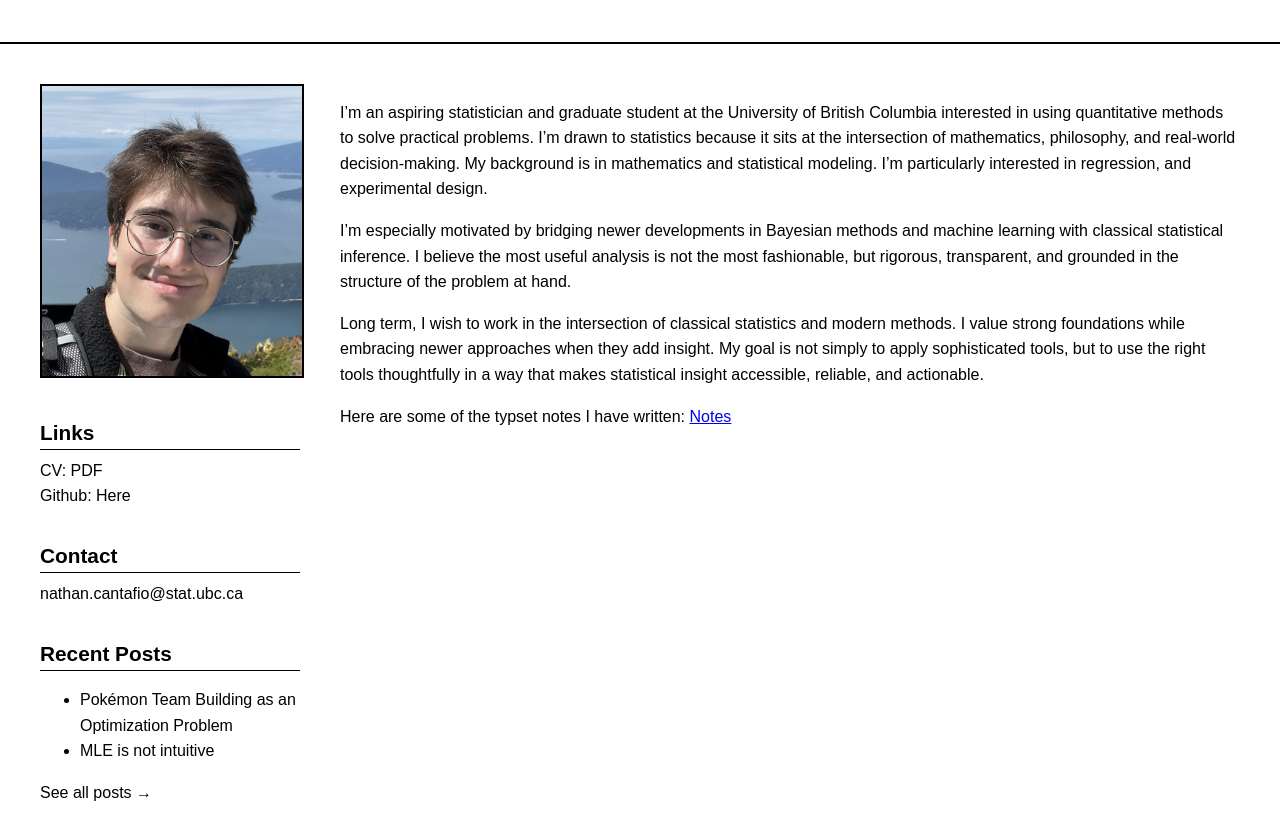
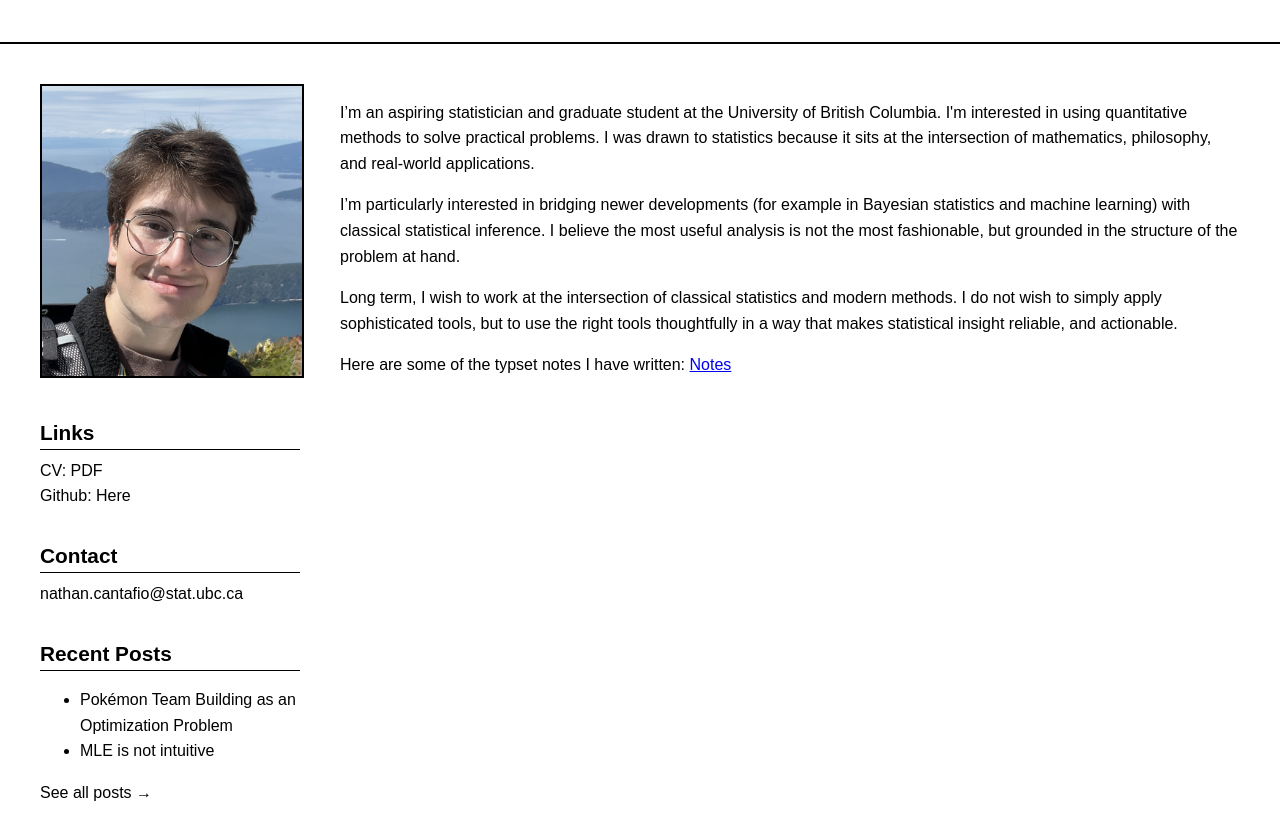
Before and after one commit to nathan-cantafio/nathan-cantafio.github.io, a plain HTML site: page index.html in a window 1280 px wide. Shown: the part 75-912 px from the top of the page. Drawn offline with Linux system fonts and the light colour scheme.

Commit message:
cleaned up bio

```diff
--- a/index.html
+++ b/index.html
@@ -28,15 +28,15 @@
         <!-- Main content area -->
         <div class="main-content">
             <p>
-            I’m an aspiring statistician and graduate student at the University of British Columbia interested in using quantitative methods to solve practical problems. I’m drawn to statistics because it sits at the intersection of mathematics, philosophy, and real-world decision-making. My background is in mathematics and statistical modeling. I’m particularly interested in regression, and experimental design.
+            I’m an aspiring statistician and graduate student at the University of British Columbia. I'm interested in using quantitative methods to solve practical problems. I was drawn to statistics because it sits at the intersection of mathematics, philosophy, and real-world applications.
             </p>
 
 			<p>
-            I’m especially motivated by bridging newer developments in Bayesian methods and machine learning with classical statistical inference. I believe the most useful analysis is not the most fashionable, but rigorous, transparent, and grounded in the structure of the problem at hand.
+            I’m particularly interested in bridging newer developments (for example in Bayesian statistics and machine learning) with classical statistical inference. I believe the most useful analysis is not the most fashionable, but grounded in the structure of the problem at hand.
             </p>
 
             <p>
-            Long term, I wish to work in the intersection of classical statistics and modern methods. I value strong foundations while embracing newer approaches when they add insight. My goal is not simply to apply sophisticated tools, but to use the right tools thoughtfully in a way that makes statistical insight accessible, reliable, and actionable.
+            Long term, I wish to work at the intersection of classical statistics and modern methods. I do not wish to simply apply sophisticated tools, but to use the right tools thoughtfully in a way that makes statistical insight reliable, and actionable.
             </p>
 
             <p>
```
